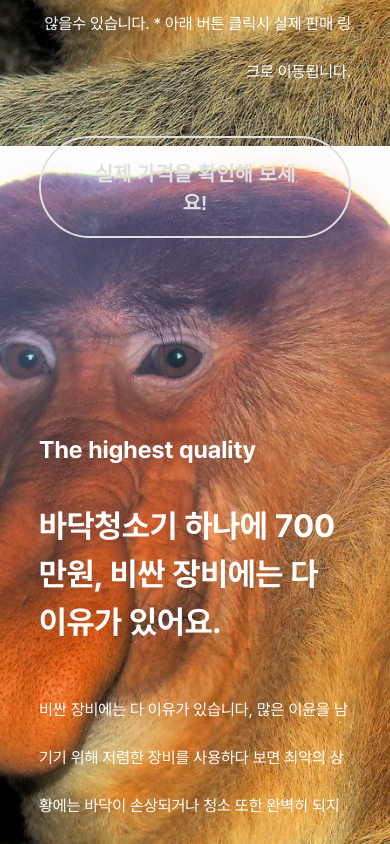
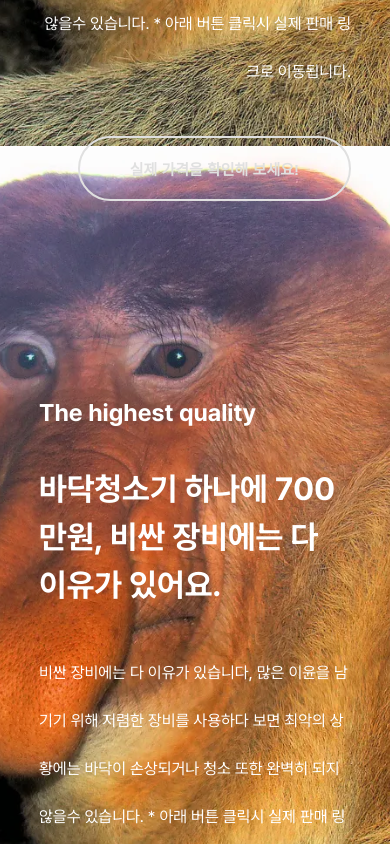
Before and after one commit to km6293/unicleantech, a Next.js app: page / in a window 390 px wide. Shown: the part 3000-3844 px from the top of the page. Built offline with nearby package versions, Linux system fonts and the light colour scheme; no server answers.

Commit message:
design: video 전체 화면 및 css 정리

```diff
--- a/src/app/_component/BackgroundVideo.tsx
+++ b/src/app/_component/BackgroundVideo.tsx
@@ -5,7 +5,14 @@ export default function page() {
     <>
       <div className={style.videoPlaceholder}></div>
       <section className={style.videoContainer}>
-        <video className={style.video} autoPlay muted loop preload="auto">
+        <video
+          className={style.video}
+          autoPlay
+          muted
+          loop
+          preload="auto"
+          playsInline
+        >
           <source
             src={`${process.env.NEXT_PUBLIC_VIDEO_SRC}`}
             type="video/mp4"
--- a/src/app/_component/quality.module.css
+++ b/src/app/_component/quality.module.css
@@ -94,6 +94,12 @@
   transition: background-color 0.5s ease-in-out, color 0.5s ease-in-out;
 }
 
+@media screen and (max-width: 1024px) {
+  .content button {
+    font-size: 1.5rem;
+  }
+}
+
 .content button:hover {
   background-color: white;
   color: var(--color-secondary);
```
